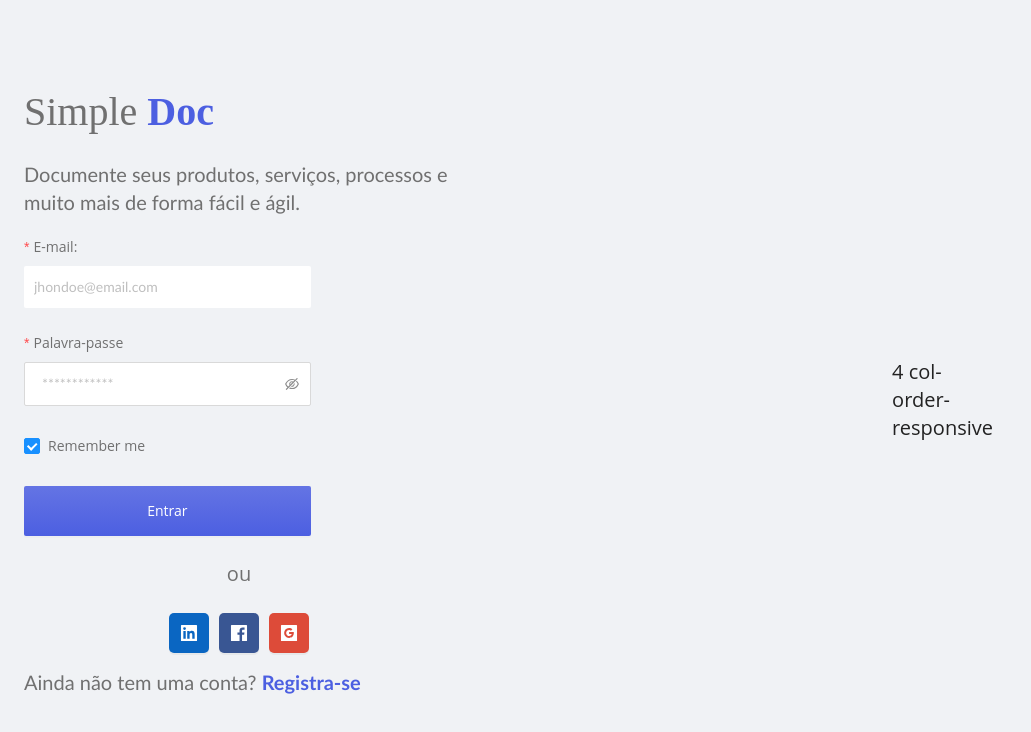
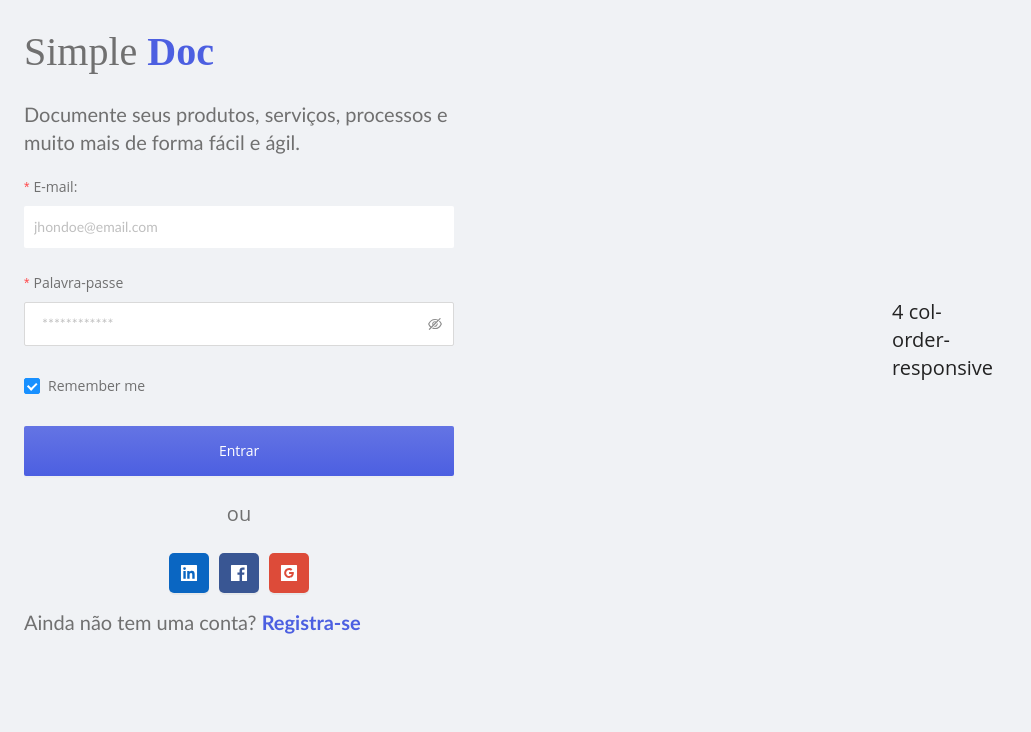
Before and after one commit to dumildematos/simple-doc-app, a React app: page / in a window 1280 px wide. Shown: the top 732 px of the page, without its empty margins (0-1031 px from the left). Built offline with nearby package versions, Linux system fonts and the light colour scheme.

Commit message:
Melhorar posicionamento, do formulário de login

```diff
--- a/src/scss/default.scss
+++ b/src/scss/default.scss
@@ -1,7 +1,8 @@
 @charset "UTF-8";
 body{
+  background: rgb(240,242,245);
   #root{
-    height: 100%;
+    background: '#F7F7F7';
   }
 }
 
--- a/src/scss/views/Login.scss
+++ b/src/scss/views/Login.scss
@@ -14,7 +14,7 @@ $candaraFont: 'Candara';
     // background-color: red;
     height: 100%;
     display: flex;
-    justify-content: center;
+    justify-content: space-between;
   }
 }
 button.btnLogin {
@@ -107,10 +107,16 @@ button.btnLogin {
           color: $black;
           a{
             color: $purple;
-            font-weight: bold;
+            font-weight: bolder;
           }
         }
       }
     }
   }
 }
+
+.ant-col.ant-col-16{
+
+  max-width: 100%!important;
+  width: 100%!important;
+}
```
Also changed, not shown: 1 other file (tests, documents, lock files or other folders).
